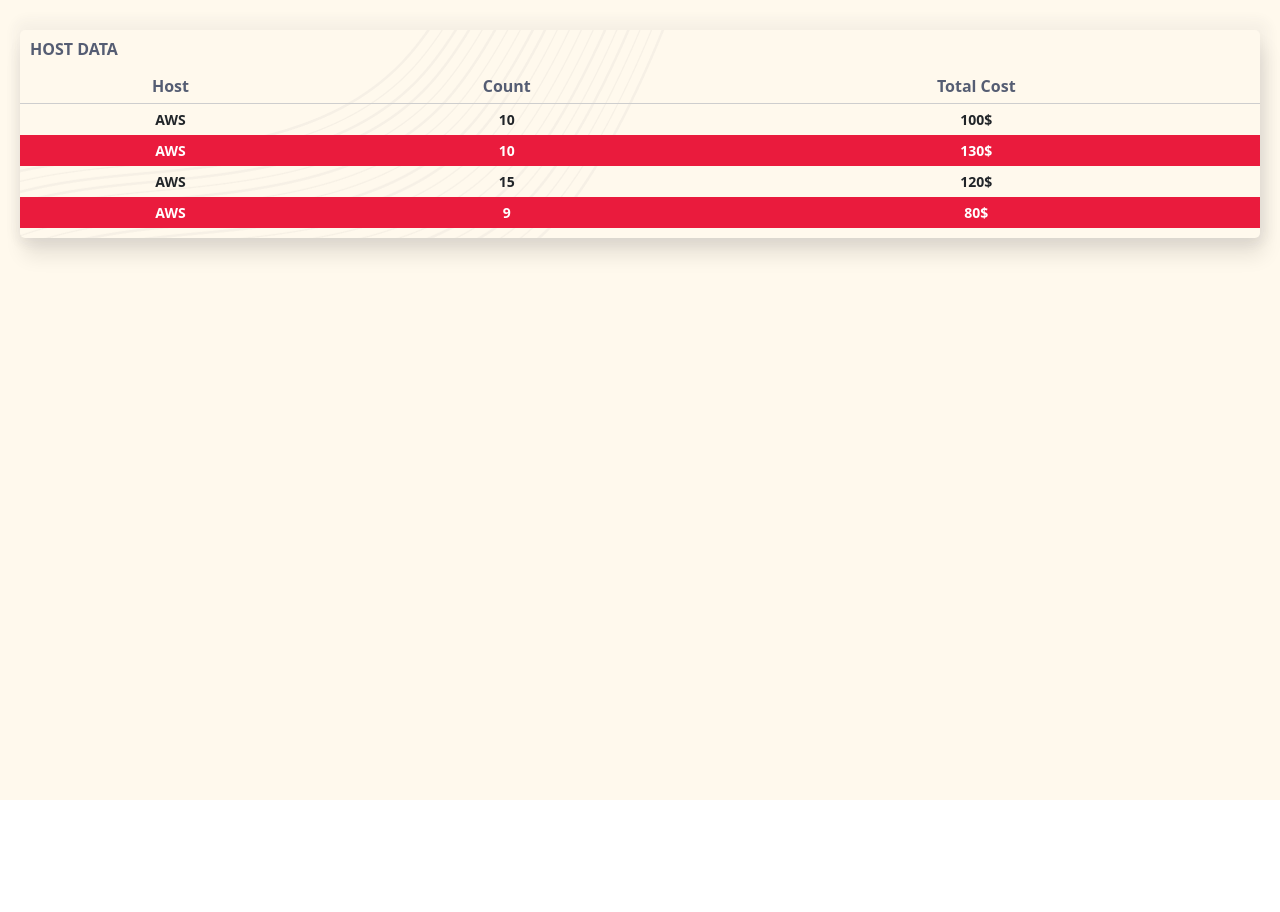
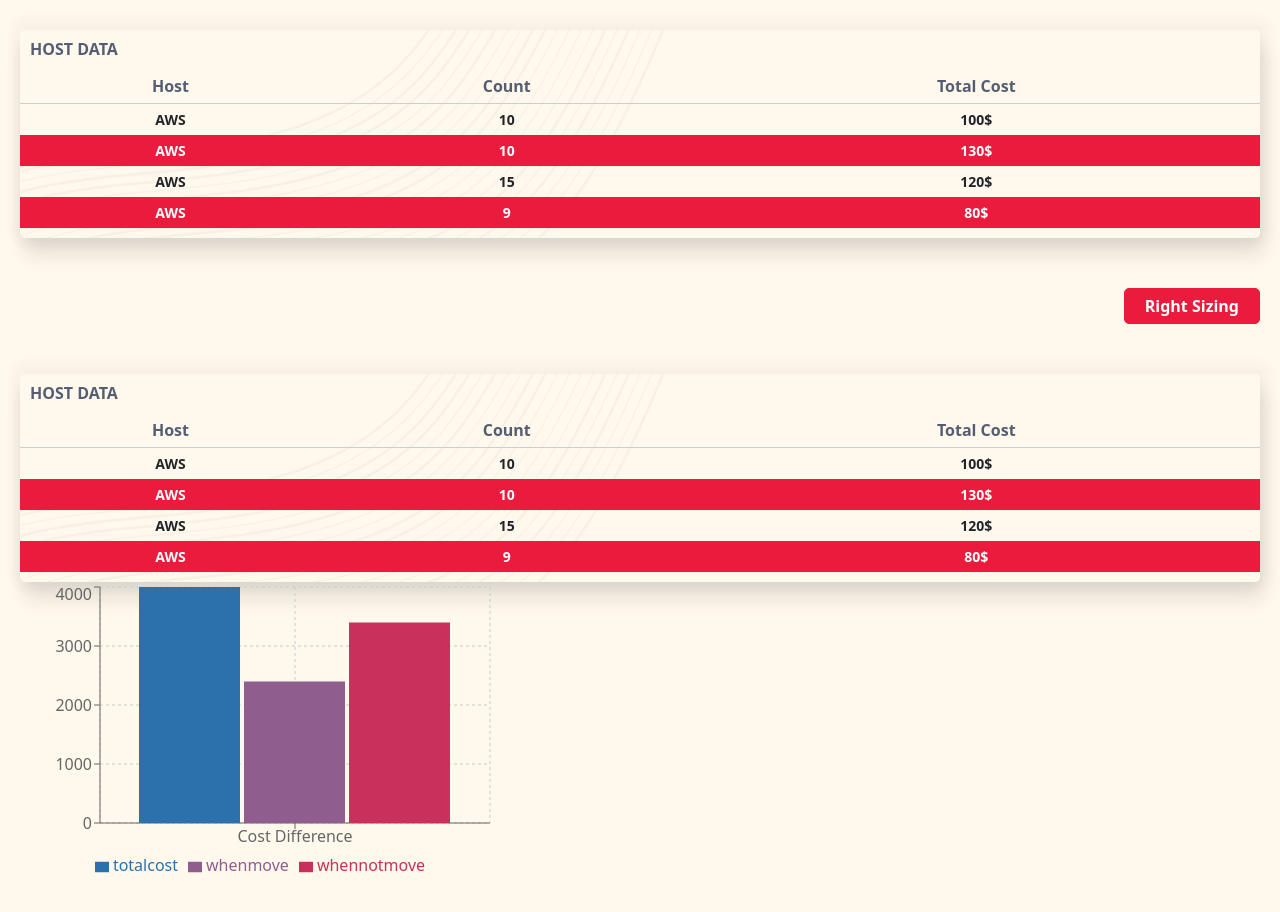
Before and after one commit to amittiwari19101989/datamind, a React (Create React App) app: page /secondpage in a window 1280 px wide. Before the commit the page ends 800 px from the top, so only its background shows below. Built offline with nearby package versions, Linux system fonts and the light colour scheme.

Commit message:
FrontEnd

```diff
--- a/src/Pages/UploadPage/SecondPage.jsx
+++ b/src/Pages/UploadPage/SecondPage.jsx
@@ -1,7 +1,20 @@
 import React from 'react'
 import "./style.css"
+import { BarChart, Bar, Rectangle, XAxis, YAxis, CartesianGrid, Tooltip, Legend, ResponsiveContainer } from 'recharts';
 
 const SecondPage = () => {
+  const data = [
+    {
+      name: 'Cost Difference',
+      totalcost: 4000,
+      whenmove: 2400,
+      whennotmove: 3400,
+      amt: 6400,
+    },
+
+  ];
+
+
   return (
     <>
         <div className='wrapper'>
@@ -42,7 +55,69 @@
             </div>
 
             <div className='rightSizingBtn'>
+              <button>Right Sizing</button>
+            </div>
 
+            <div className='hostCountTable'>
+              <h2 className='tableHeading'>Host Data</h2>
+              <table>
+                <thead>
+                  <tr>
+                    <th>Host</th>
+                    <th>Count</th>
+                    <th>Total Cost</th>
+                  </tr>
+                </thead>
+                <tbody>
+                  <tr>
+                    <td>AWS</td>
+                    <td>10</td>
+                    <td>100$</td>
+                  </tr>
+                  <tr>
+                    <td>AWS</td>
+                    <td>10</td>
+                    <td>130$</td>
+                  </tr>
+                  <tr>
+                    <td>AWS</td>
+                    <td>15</td>
+                    <td>120$</td>
+                  </tr>
+                  <tr>
+                    <td>AWS</td>
+                    <td>9</td>
+                    <td>80$</td>
+                  </tr>
+                </tbody>
+              </table>
+            </div>
+
+            <div className='finalizeDataSec'>
+              <div className='leftList'></div>
+              <div className='graphSec'>
+              <BarChart
+                  width={500}
+                  height={300}
+                  data={data}
+                  margin={{
+                    top: 5,
+                    right: 30,
+                    left: 20,
+                    bottom: 5,
+                  }}
+                >
+                  <CartesianGrid strokeDasharray="3 3" />
+                  <XAxis dataKey="name" />
+                  <YAxis />
+                  <Tooltip />
+                  <Legend />
+                  <Bar dataKey="totalcost" fill="#2C71AA" activeBar={<Rectangle fill="red"  />} />
+                  <Bar dataKey="whenmove" fill="#8F5D8E" activeBar={<Rectangle fill="gold" />} />
+                  <Bar dataKey="whennotmove" fill="#C9305C" activeBar={<Rectangle fill="blue"  />} />
+                </BarChart>
+              </div>
+              <div className='rightList'></div>
             </div>
           </div>
         </div>
--- a/src/Pages/UploadPage/style.css
+++ b/src/Pages/UploadPage/style.css
@@ -197,3 +197,23 @@
     padding: 10px;
     margin: 0;
 }
+
+.rightSizingBtn{
+    display: flex;
+    margin: 50px 0;
+    justify-content: right;
+}
+.rightSizingBtn button{
+    padding: 5px 20px;
+    border-radius: 5px;
+    border: 1px solid #ea1b3d;
+    background-color: #ea1b3d;
+    color: #fff;
+    font-weight: 600;
+    transition: all .5s;
+}
+.rightSizingBtn button:hover{
+    background-color: transparent;
+    color: #ea1b3d;
+    transition: all .5s;
+}
```
